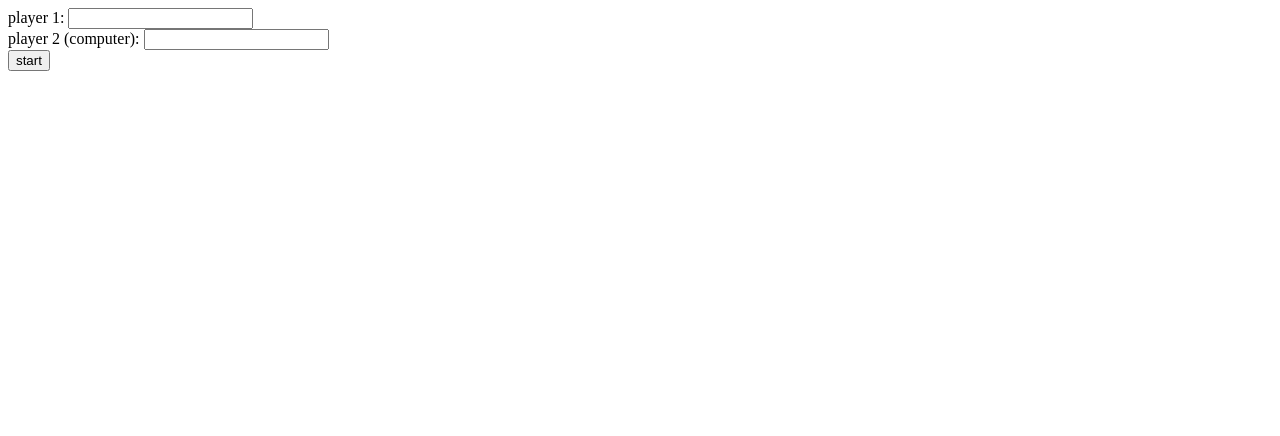
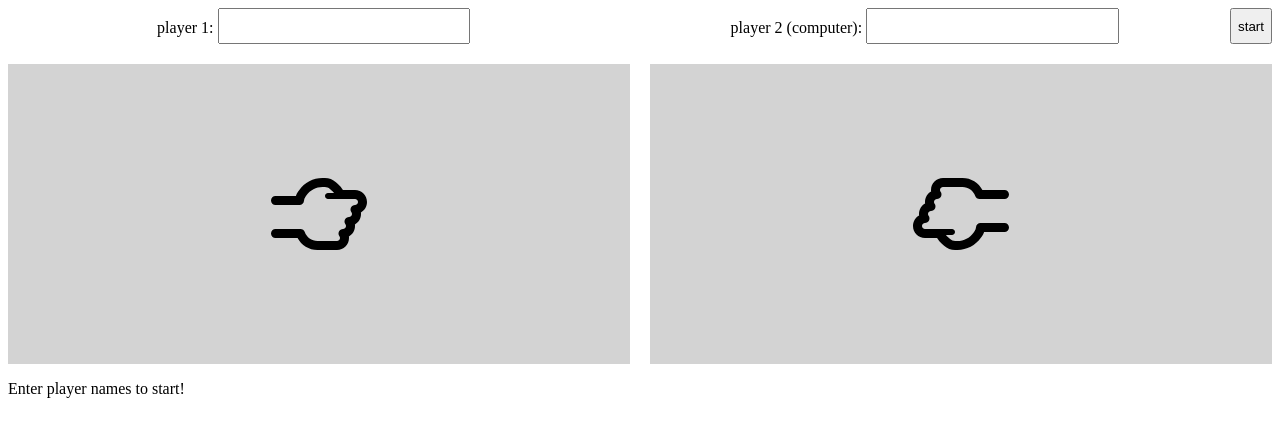
Before and after one commit to aasagba/rock-paper-scissors-game, an Angular app: page / in a window 1280 px wide. Shown: the top 436 px of the page. Built offline with nearby package versions, Linux system fonts and the light colour scheme.

Commit message:
add player hand icons component and initialise default vm values

```diff
--- a/package.json
+++ b/package.json
@@ -21,6 +21,9 @@
     "@angular/platform-browser": "^17.3.0",
     "@angular/platform-browser-dynamic": "^17.3.0",
     "@angular/router": "^17.3.0",
+    "@fortawesome/angular-fontawesome": "^0.14.1",
+    "@fortawesome/fontawesome-svg-core": "^6.5.2",
+    "@fortawesome/free-regular-svg-icons": "^6.5.2",
     "rxjs": "~7.8.0",
     "tslib": "^2.3.0",
     "zone.js": "~0.14.3"
--- a/src/app/app.component.html
+++ b/src/app/app.component.html
@@ -1 +1,15 @@
-<app-header (playerNames)="onStartGame($event)"></app-header>
+<ng-container *ngIf="vm$ | async as vm">
+  <app-header (playerNames)="onStartGame($event)"></app-header>
+
+  <!-- icons -->
+  <app-player-hand-icons
+    [player1Icon]="vm.player1Icon"
+    [player2Icon]="vm.player2Icon">
+  </app-player-hand-icons>
+
+  @if (!startGame) {
+    <p>Enter player names to start!</p>
+  } @else {
+    Choose hand...
+  }
+</ng-container>
--- a/src/app/app.component.ts
+++ b/src/app/app.component.ts
@@ -1,23 +1,63 @@
-import { Component } from '@angular/core';
+import { Component, OnInit } from '@angular/core';
 import { CommonModule } from '@angular/common';
-import { Observable } from 'rxjs';
-import { VM } from './types';
+import { BehaviorSubject, map, Observable } from 'rxjs';
+import { handShape, VM } from './types';
 import { ReactiveFormsModule } from '@angular/forms';
 import { HeaderComponent } from './header/header.component';
+import { PlayerHandIconsComponent } from './player-hand-icons/player-hand-icons.component';
+import { faHandBackFist } from '@fortawesome/free-regular-svg-icons';
 
 @Component({
   selector: 'app-root',
   standalone: true,
-  imports: [CommonModule, ReactiveFormsModule, HeaderComponent],
+  imports: [
+    CommonModule,
+    ReactiveFormsModule,
+    HeaderComponent,
+    PlayerHandIconsComponent,
+  ],
   templateUrl: './app.component.html',
   styleUrl: './app.component.css',
 })
-export class AppComponent {
+export class AppComponent implements OnInit {
   vm$: Observable<VM>;
   player1: string;
   player2: string;
   startGame: boolean;
+  faHandBackFist = faHandBackFist;
 
+  private initGame$: BehaviorSubject<handShape | null> = new BehaviorSubject(
+    null
+  );
+  private player1Score = 0;
+  private player2Score = 0;
+
+  ngOnInit(): void {
+    this.vm$ = this.initGame$.pipe(
+      map(hand => {
+        const player1Hand = hand;
+        const player2Hand = null;
+
+        const result = null;
+
+        const player1Score = this.player1Score;
+        const player2Score = this.player2Score;
+
+        const player1Icon = faHandBackFist;
+        const player2Icon = faHandBackFist;
+
+        return {
+          player1Hand,
+          player1Icon,
+          player2Hand,
+          player2Icon,
+          player1Score,
+          player2Score,
+          result,
+        };
+      })
+    );
+  }
   onStartGame(names: { player1: string; player2: string }) {
     this.player1 = names.player1;
     this.player2 = names.player2;
--- /dev/null
+++ b/src/app/header/header.component.scss
@@ -0,0 +1,16 @@
+$font-size: 20px;
+
+.row {
+  display: flex;
+  margin-bottom: 20px;
+  .field {
+    text-align: center;
+    flex: 1 1 50%;
+
+    input {
+      width: 40%;
+      height: 30px;
+      font-size: $font-size;
+    }
+  }
+}
--- a/src/app/header/header.component.ts
+++ b/src/app/header/header.component.ts
@@ -11,7 +11,7 @@ import {
   standalone: true,
   imports: [ReactiveFormsModule],
   templateUrl: './header.component.html',
-  styleUrl: './header.component.css',
+  styleUrl: './header.component.scss',
 })
 export class HeaderComponent implements OnInit {
   form: FormGroup;
--- /dev/null
+++ b/src/app/player-hand-icons/player-hand-icons.component.css
@@ -0,0 +1,11 @@
+.container {
+  display: flex; gap: 20px;
+
+  .player {
+    flex: 1 1 50%;
+    height: 300px;
+    background-color: lightgray;
+    text-align: center;
+    align-content: center;
+  }
+}
--- /dev/null
+++ b/src/app/player-hand-icons/player-hand-icons.component.html
@@ -0,0 +1,8 @@
+<div class="container">
+  <div class="player player1">
+    <fa-icon [icon]="player1Icon" [rotate]="90" size="6x"></fa-icon>
+  </div>
+  <div class="player player2">
+    <fa-icon [icon]="player2Icon" [rotate]="270" size="6x"></fa-icon>
+  </div>
+</div>
```
Also changed, not shown: src/app/player-hand-icons/player-hand-icons.component.ts (added, +15 -0 lines), src/app/header/header.component.css (deleted), 2 other files (tests, documents, lock files or other folders).
